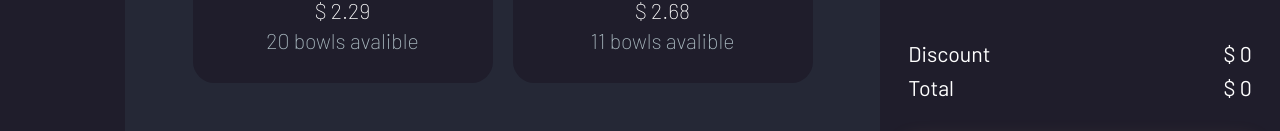
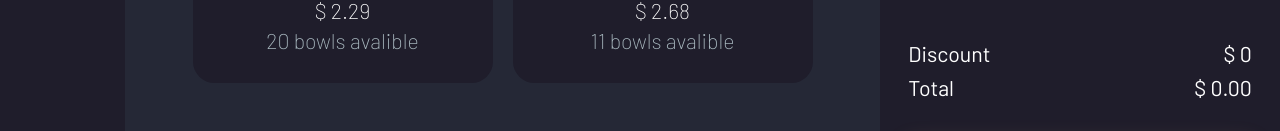
Before and after one commit to bmangust/JaegarResto, a Next.js app: page / in a window 1280 px wide. Shown: the part 575-706 px from the top of the page. Built offline with nearby package versions, Linux system fonts and the light colour scheme.

Commit message:
replace Math.round with toFixed

```diff
--- a/src/components/Cart/CartItem.tsx
+++ b/src/components/Cart/CartItem.tsx
@@ -141,8 +141,7 @@ const CartItem = ({ item }: Props) => {
     dispatch(updateItemInCart(payload));
   };
 
-  const roundedQuantity =
-    Math.round(item.item.price * item.quantity * 100) / 100;
+  const roundedQuantity = (item.item.price * item.quantity).toFixed(2);
 
   return (
     <StyledDiv key={item.item.id} {...variants}>
--- a/src/components/Cart/CartListFooter.tsx
+++ b/src/components/Cart/CartListFooter.tsx
@@ -20,13 +20,12 @@ const Div = styled.div`
 const CartListFooter = () => {
   const items = useAppSelector((state) => state.cart.items);
   const discount = 0;
-  const total =
-    Math.round(
-      items.reduce((prev, cur) => {
-        prev += cur.item.price * cur.quantity;
-        return prev;
-      }, 0) * 100
-    ) / 100;
+  const total = items
+    .reduce((prev, cur) => {
+      prev += cur.item.price * cur.quantity;
+      return prev;
+    }, 0)
+    .toFixed(2);
 
   return (
     <Div>
```
